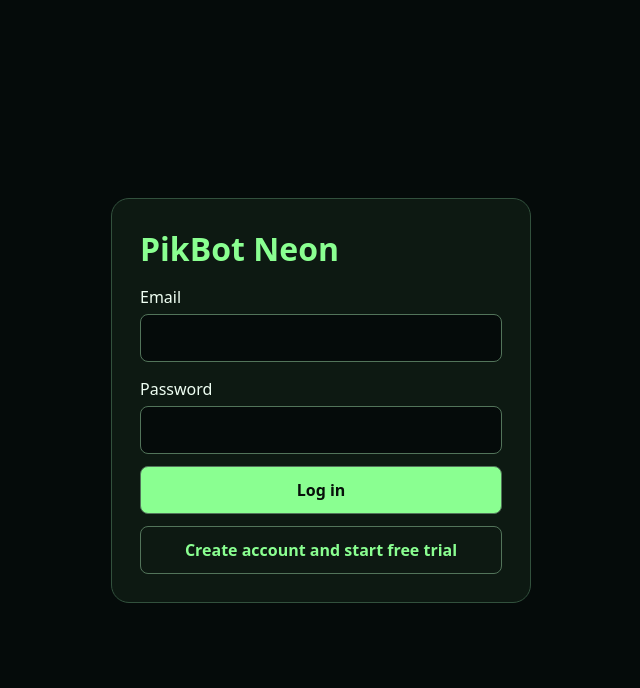
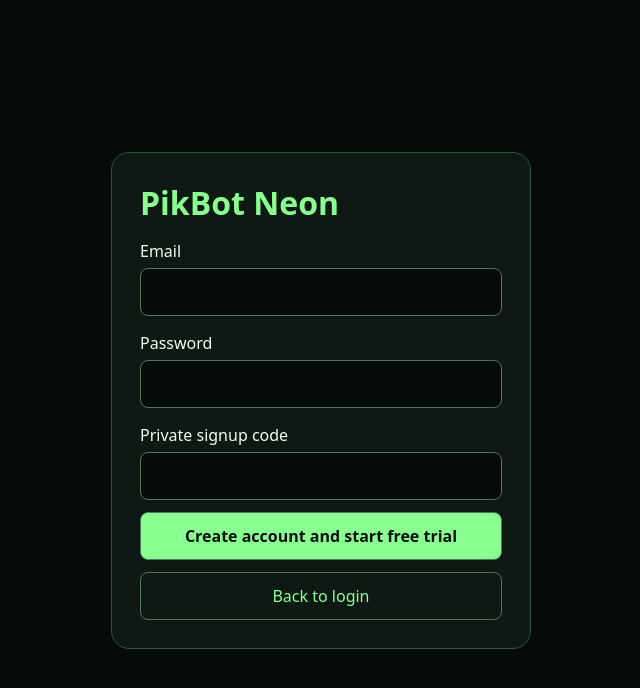
Before and after one commit to twinster22-cloud/PikBot., a Flask app: page /login?signup=1 in a window 1280 px wide. Shown: the top 688 px of the page, without its empty margins (319-959 px from the left). Run offline with Flask 3, Linux system fonts and the light colour scheme; some libraries are stand-ins or nearby versions.

Commit message:
Expose the existing private signup flow on the PikBot login screen

```diff
--- a/templates/login.html
+++ b/templates/login.html
@@ -8,7 +8,7 @@
 <link rel="apple-touch-icon" href="/apple-touch-icon.png">
 <title>Sign in | PikBot Neon</title>
 <style>
-*{box-sizing:border-box}body{margin:0;min-height:100vh;display:grid;place-items:center;padding:20px;background:#050b0a;color:#effff3;font:16px system-ui}main{width:min(100%,420px);padding:28px;border:1px solid #32513d;border-radius:18px;background:#0d1912}h1{margin:0;color:#8aff91}p{line-height:1.45}label{display:block;margin-top:16px}input,button{width:100%;font:inherit;padding:12px;border:1px solid #52745a;border-radius:8px}input{margin-top:6px;background:#050b0a;color:white}button{margin-top:12px;background:#8aff91;color:#07100a;font-weight:700;cursor:pointer}button+button{background:transparent;color:#8aff91} [role=alert]{color:#ffb7ae}
+*{box-sizing:border-box}body{margin:0;min-height:100vh;display:grid;place-items:center;padding:20px;background:#050b0a;color:#effff3;font:16px system-ui}main{width:min(100%,420px);padding:28px;border:1px solid #32513d;border-radius:18px;background:#0d1912}h1{margin:0;color:#8aff91}p{line-height:1.45}label{display:block;margin-top:16px}input,button{width:100%;font:inherit;padding:12px;border:1px solid #52745a;border-radius:8px}input{margin-top:6px;background:#050b0a;color:white}button{margin-top:12px;background:#8aff91;color:#07100a;font-weight:700;cursor:pointer}a.signup{display:block;text-align:center;margin-top:12px;padding:12px;border:1px solid #52745a;border-radius:8px;color:#8aff91;text-decoration:none} [role=alert]{color:#ffb7ae}
 </style>
 </head>
 <body><main>
@@ -18,7 +18,13 @@
 <input type="hidden" name="csrf" value="{{ csrf }}">
 <label>Email <input type="email" name="email" autocomplete="username" required maxlength="254"></label>
 <label>Password <input type="password" name="password" autocomplete="current-password" required minlength="12" maxlength="128"></label>
+{% if request.args.get('signup') == '1' %}
+<label>Private signup code <input type="password" name="test_code" autocomplete="off" required></label>
+<button name="action" value="register">Create account and start free trial</button>
+<a class="signup" href="/login">Back to login</a>
+{% else %}
 <button name="action" value="login">Log in</button>
-<button name="action" value="register">Create account and start free trial</button>
+<a class="signup" href="/login?signup=1">Create account and start free trial</a>
+{% endif %}
 </form>
 </main></body></html>
```
